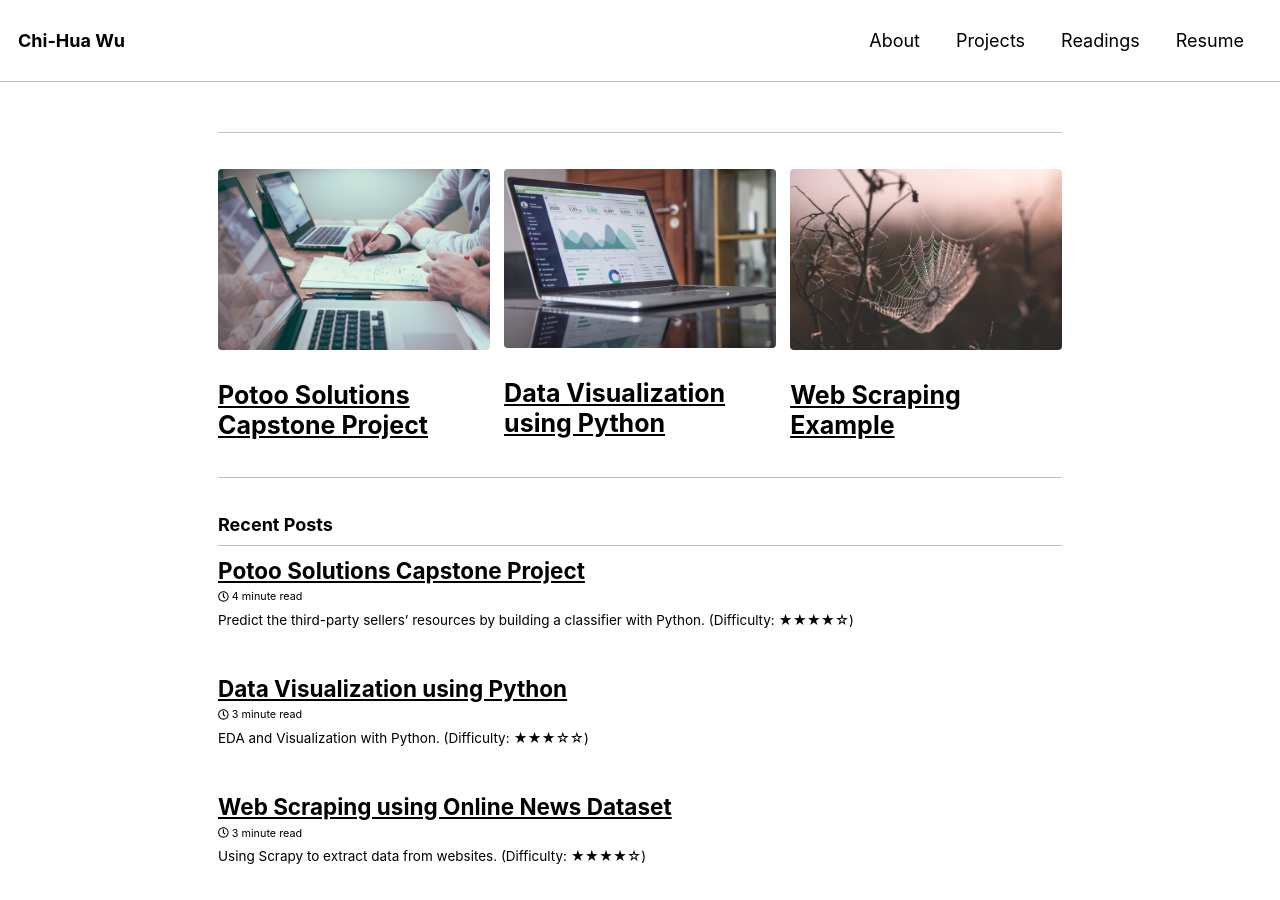
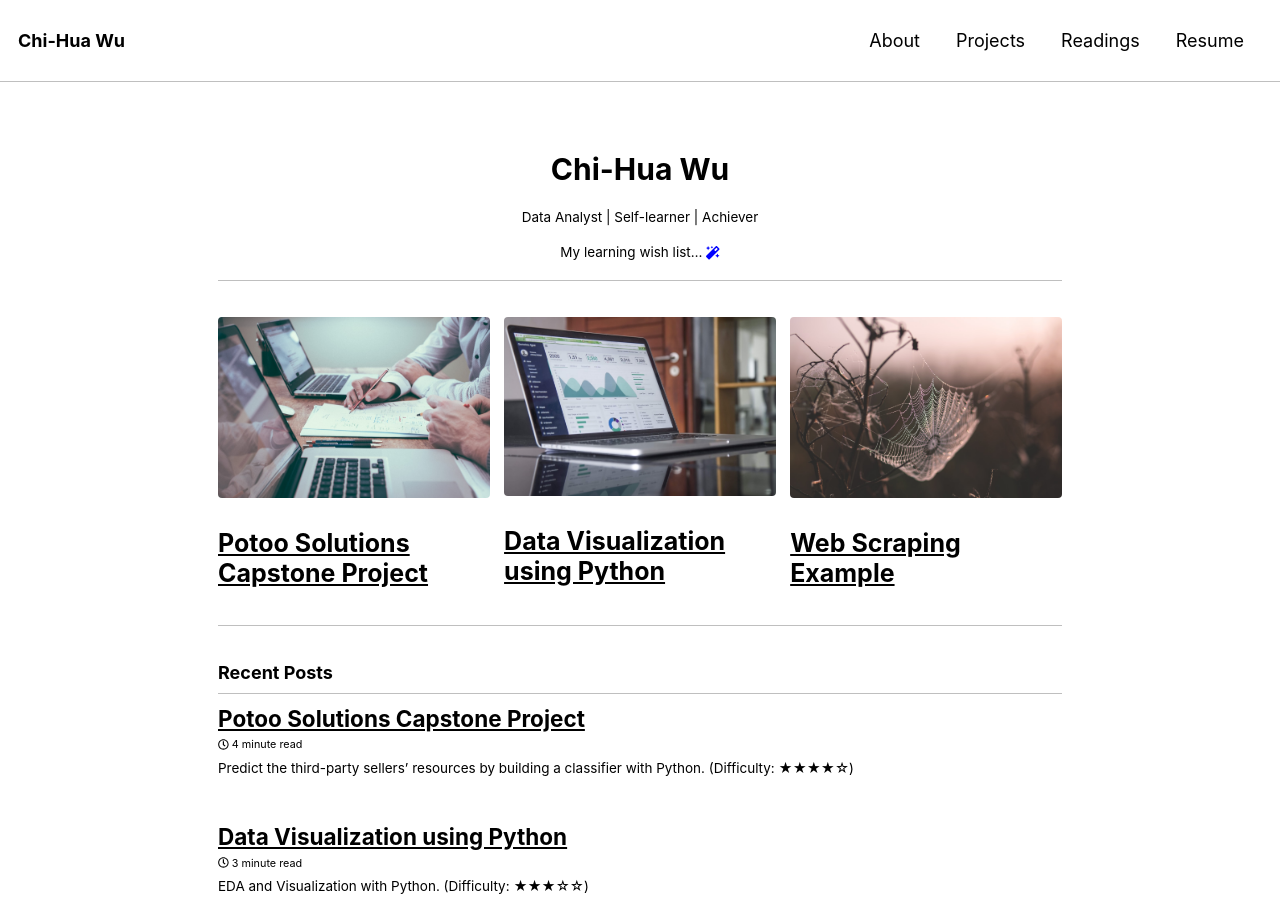
Before and after one commit to chw18019/chw18019.github.io, a Jekyll site: the page built from index.html, in a window 1280 px wide and 900 px high. Built offline with Jekyll 4.4.1, drawn with Linux system fonts in a browser that asks for light colours; nearby versions of some CDN libraries; the list of posts is cut into pages by our own code.

Commit message:
Update index.html

```diff
--- a/index.html
+++ b/index.html
@@ -2,6 +2,8 @@
 layout: home
 author_profile: False
 
+intro:
+  - excerpt: '<p style="margin: 15px 15px 15px 15px ;font-size:30px; font-weight:bold">Chi-Hua Wu</p> <p style="margin: 15px 15px 15px 15px">Data Analyst | Self-learner | Achiever</p>My learning wish list... [<i class="fa fa-magic" aria-hidden="true"></i>](https://www.notion.so/65e4679e6ea34179b81019d05844b647?v=e350522352ee40a2aea8bcbcd0e9776a)'
 
 feature_row:
   - image_path: /assets/200504/scott-graham.jpeg
@@ -24,6 +26,3 @@ feature_row:
 {% include feature_row id="intro" type="center" %}
 
 {% include feature_row %}
-<!--
-intro:
-  - excerpt: '<p style="margin: 15px 15px 15px 15px ;font-size:30px; font-weight:bold">Chi-Hua Wu</p> <p style="margin: 15px 15px 15px 15px">Data Analyst | Self-learner | Achiever</p>My learning wish list... [<i class="fa fa-magic" aria-hidden="true"></i>](https://www.notion.so/65e4679e6ea34179b81019d05844b647?v=e350522352ee40a2aea8bcbcd0e9776a)' -->
```
